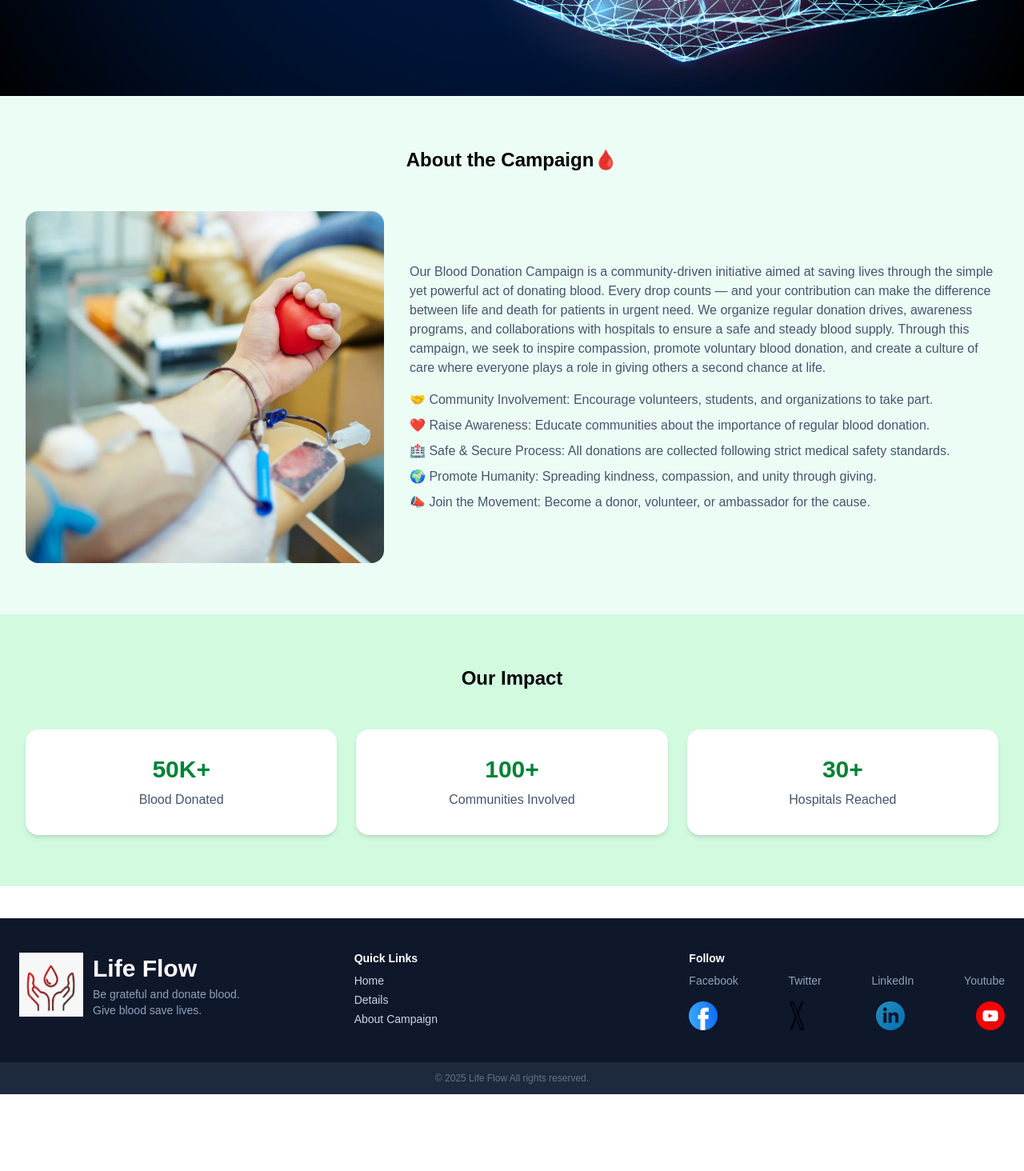
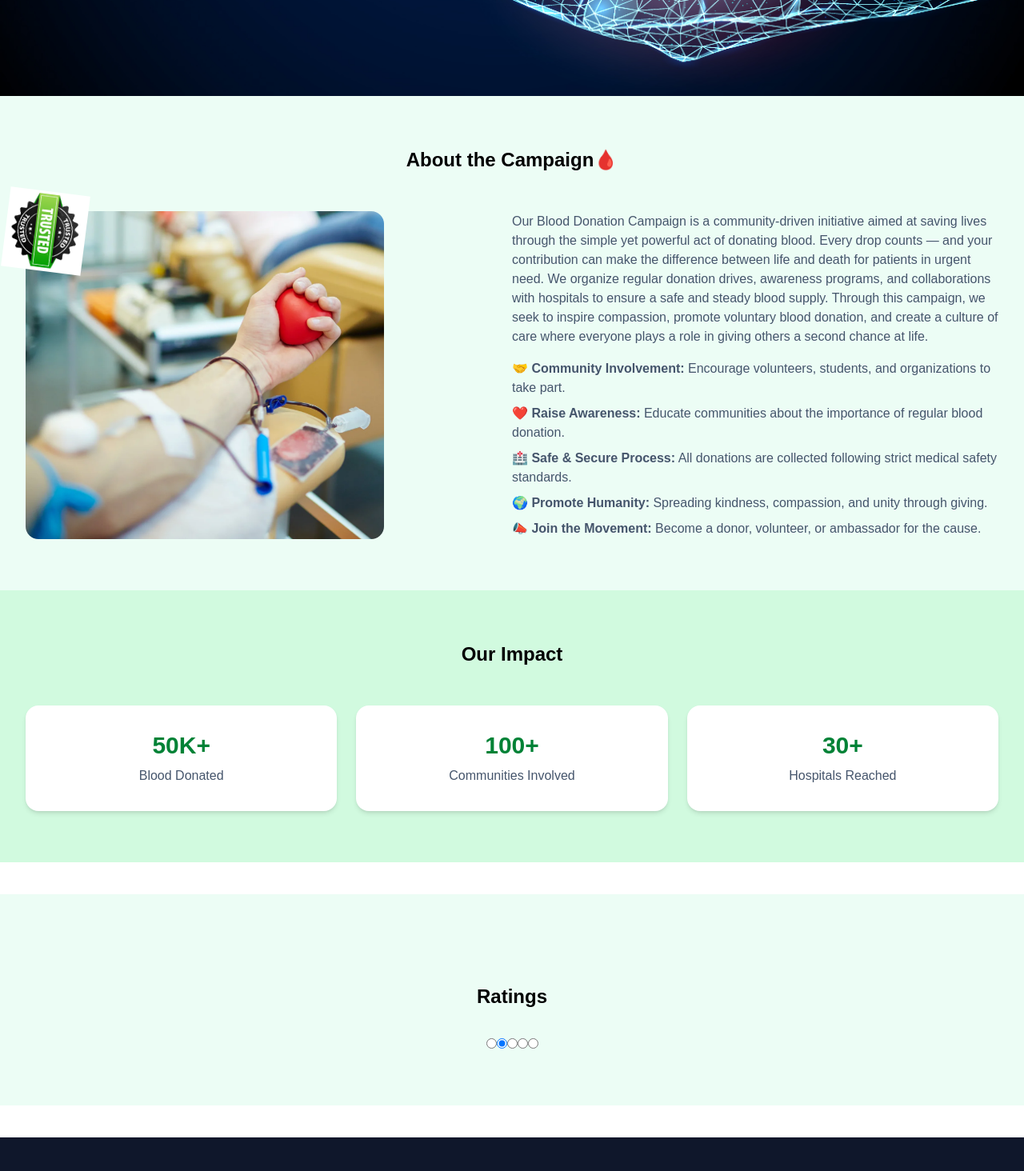
Before and after one commit to SabinaMarium/life-flow, a React (Vite) app: page / in a window 1280 px wide. Shown: the part 600-2064 px from the top of the page at 80% size. Before the commit the page ends 1968 px from the top, so only its background shows below. Built offline with nearby package versions, Linux system fonts and the light colour scheme; a web font is replaced by a local one.

Commit message:
ratings added

```diff
--- a/package.json
+++ b/package.json
@@ -10,11 +10,14 @@
     "preview": "vite preview"
   },
   "dependencies": {
+    "daisyui": "^5.5.0",
+    "gsap": "^3.13.0",
     "lucide-react": "^0.553.0",
     "react": "^19.1.1",
     "react-dom": "^19.1.1",
     "react-router": "^7.9.5",
-    "react-toastify": "^11.0.5"
+    "react-toastify": "^11.0.5",
+    "tailwindcss": "^4.1.17"
   },
   "devDependencies": {
     "@eslint/js": "^9.36.0",
--- a/src/App.jsx
+++ b/src/App.jsx
@@ -4,6 +4,7 @@ import Banner from './components/Banner';
 import Footer from './components/Footer';
 import Campaign from './components/Campaign';
 import Impact from './components/Impact';
+import RatingStars from './components/RatingStars';
 
 function App() {
   return (
@@ -12,6 +13,7 @@ function App() {
      <Banner></Banner>
      <Campaign></Campaign>
      <Impact></Impact>
+     <RatingStars></RatingStars>
      <Footer></Footer>
     </div>
   );
--- a/src/components/Campaign.jsx
+++ b/src/components/Campaign.jsx
@@ -1,44 +1,103 @@
-import React from 'react';
+import React, { useEffect, useRef } from "react";
+import { gsap } from "gsap";
 import campaign from "../assets/campaign.png";
 import badge from "../assets/badge.png";
 
 const Campaign = () => {
+  const imageRef = useRef(null);
+  const textRef = useRef(null);
+  const badgeRef = useRef(null);
+  const sectionRef = useRef(null);
+
+  useEffect(() => {
+    const ctx = gsap.context(() => {
+      // Timeline for coordinated animation
+      const tl = gsap.timeline({ defaults: { duration: 1, ease: "power3.out" } });
+
+      // Animate image and text as they enter
+      tl.from(imageRef.current, { x: -100, opacity: 0 })
+        .from(textRef.current, { x: 100, opacity: 0 }, "-=0.6");
+
+      // Continuous rotation for the badge
+      gsap.to(badgeRef.current, {
+        rotation: -360,
+        repeat: -1,
+        duration: 8,
+        ease: "linear",
+      });
+    }, sectionRef);
+
+    return () => ctx.revert(); // cleanup on unmount
+  }, []);
+
   return (
-    <div>
-  <section className="bg-[#ECFDF5] py-16">
-    <div className="max-w-7xl mx-auto px-4 sm:px-6 lg:px-8">
+    <section ref={sectionRef} className="bg-[#ECFDF5] py-16 overflow-hidden">
+      <div className="max-w-7xl px-4 sm:px-6 lg:px-8 container mx-auto">
         <h2 className="text-2xl font-bold text-center mb-12">
           About the Campaign🩸
         </h2>
 
         {/* Flex Container for Image + Text */}
-      <div className="flex container mx-auto gap-8 justify-between items-center ">
-        {/* Image Section */}
+        <div className="flex flex-col md:flex-row gap-8 justify-between items-center">
+          {/* Image Section with Badge Overlay */}
+          <div className="relative inline-block" ref={imageRef}>
+            {/* Main Campaign Image */}
             <img
               src={campaign}
               alt="About the Campaign"
-          className="rounded-2xl w-full max-w-md shadow-soft h-110"
+              className="rounded-2xl w-full max-w-md shadow-soft"
             />
 
+            {/* Rotating Badge Image (Top-Left Corner) */}
+            <img
+              ref={badgeRef}
+              src={badge}
+              alt="Badge"
+              className="absolute top-[-25px] left-[-25px] w-25 h-25"
+            />
+          </div>
+
           {/* Text Section */}
-        <div className="text-slate-600">
+          <div ref={textRef} className="text-slate-600 md:w-1/2">
             <p className="mb-4">
-            Our Blood Donation Campaign is a community-driven initiative aimed at saving lives through the simple yet powerful act of donating blood. Every drop counts — and your contribution can make the difference between life and death for patients in urgent need. We organize regular donation drives, awareness programs, and collaborations with hospitals to ensure a safe and steady blood supply. Through this campaign, we seek to inspire compassion, promote voluntary blood donation, and create a culture of care where everyone plays a role in giving others a second chance at life.
+              Our Blood Donation Campaign is a community-driven initiative aimed
+              at saving lives through the simple yet powerful act of donating
+              blood. Every drop counts — and your contribution can make the
+              difference between life and death for patients in urgent need. We
+              organize regular donation drives, awareness programs, and
+              collaborations with hospitals to ensure a safe and steady blood
+              supply. Through this campaign, we seek to inspire compassion,
+              promote voluntary blood donation, and create a culture of care
+              where everyone plays a role in giving others a second chance at
+              life.
             </p>
 
             <ul className="list-none list-inside space-y-2">
-            <li>🤝 Community Involvement: Encourage volunteers, students, and organizations to take part.</li>
-            <li>❤️ Raise Awareness: Educate communities about the importance of regular blood donation.</li>
-            <li>🏥 Safe & Secure Process: All donations are collected following strict medical safety standards.</li>
-            <li>🌍 Promote Humanity: Spreading kindness, compassion, and unity through giving.</li>
-            <li>📣 Join the Movement: Become a donor, volunteer, or ambassador for the cause.</li>
+              <li>
+                🤝 <b>Community Involvement:</b> Encourage volunteers, students,
+                and organizations to take part.
+              </li>
+              <li>
+                ❤️ <b>Raise Awareness:</b> Educate communities about the
+                importance of regular blood donation.
+              </li>
+              <li>
+                🏥 <b>Safe & Secure Process:</b> All donations are collected
+                following strict medical safety standards.
+              </li>
+              <li>
+                🌍 <b>Promote Humanity:</b> Spreading kindness, compassion, and
+                unity through giving.
+              </li>
+              <li>
+                📣 <b>Join the Movement:</b> Become a donor, volunteer, or
+                ambassador for the cause.
+              </li>
             </ul>
           </div>
         </div>
       </div>
     </section>
-</div>
-
   );
 };
 
--- /dev/null
+++ b/src/components/RatingStars.jsx
@@ -0,0 +1,53 @@
+import React, { useEffect, useRef } from "react";
+import { gsap } from "gsap";
+
+function RatingStars() {
+  const starsRef = useRef([]);
+  const titleRef = useRef(null);
+  const sectionRef = useRef(null);
+
+  useEffect(() => {
+    // Only run after DOM is ready
+    const ctx = gsap.context(() => {
+      const tl = gsap.timeline({ defaults: { duration: 0.6, ease: "back.out(1.7)" } });
+
+      tl.from(titleRef.current, { y: -50, opacity: 0 }) // title slides in
+        .from(starsRef.current, {
+          scale: 0,
+          opacity: 0,
+          stagger: 0.2,
+          delay: 0.2,
+        });
+    }, sectionRef);
+
+    return () => ctx.revert(); // cleanup on unmount
+  }, []);
+
+  return (
+    <section ref={sectionRef} className="bg-[#ECFDF5] py-16 mt-10 overflow-hidden">
+      <div className="max-w-7xl mt-12 container mx-auto px-4 sm:px-6 lg:px-8">
+        <h2 ref={titleRef} className="text-2xl font-bold text-center">
+          Ratings
+        </h2>
+
+        <div className="flex justify-center mt-8">
+          <div className="rating">
+            {[1, 2, 3, 4, 5].map((num, index) => (
+              <input
+                key={num}
+                type="radio"
+                name="rating-4"
+                className="mask mask-star-2 bg-green-500"
+                aria-label={`${num} star`}
+                defaultChecked={num === 2}
+                ref={(el) => (starsRef.current[index] = el)}
+              />
+            ))}
+          </div>
+        </div>
+      </div>
+    </section>
+  );
+}
+
+export default RatingStars;
--- a/src/index.css
+++ b/src/index.css
@@ -4,3 +4,7 @@
 }
 
 @import "tailwindcss";
+
+@tailwind base;
+@tailwind components;
+@tailwind utilities;
--- /dev/null
+++ b/tailwind.config.js
@@ -0,0 +1,11 @@
+/** @type {import('tailwindcss').Config} */
+export default {
+  content: [
+    "./index.html",
+    "./src/**/*.{js,ts,jsx,tsx}",
+  ],
+  theme: {
+    extend: {},
+  },
+  plugins: [require("daisyui")],
+};
```
Also changed, not shown: 1 other file (tests, documents, lock files or other folders). Lines whose indentation alone changed are shown as unchanged.
